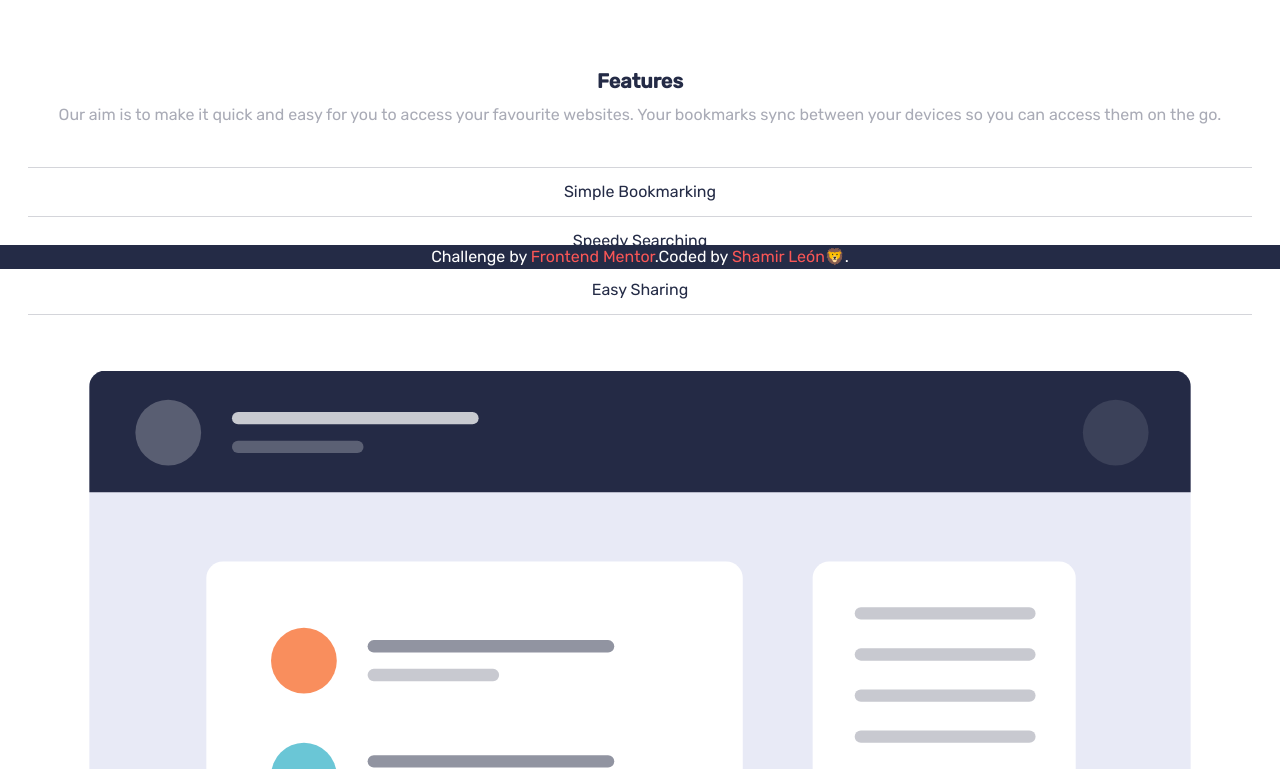
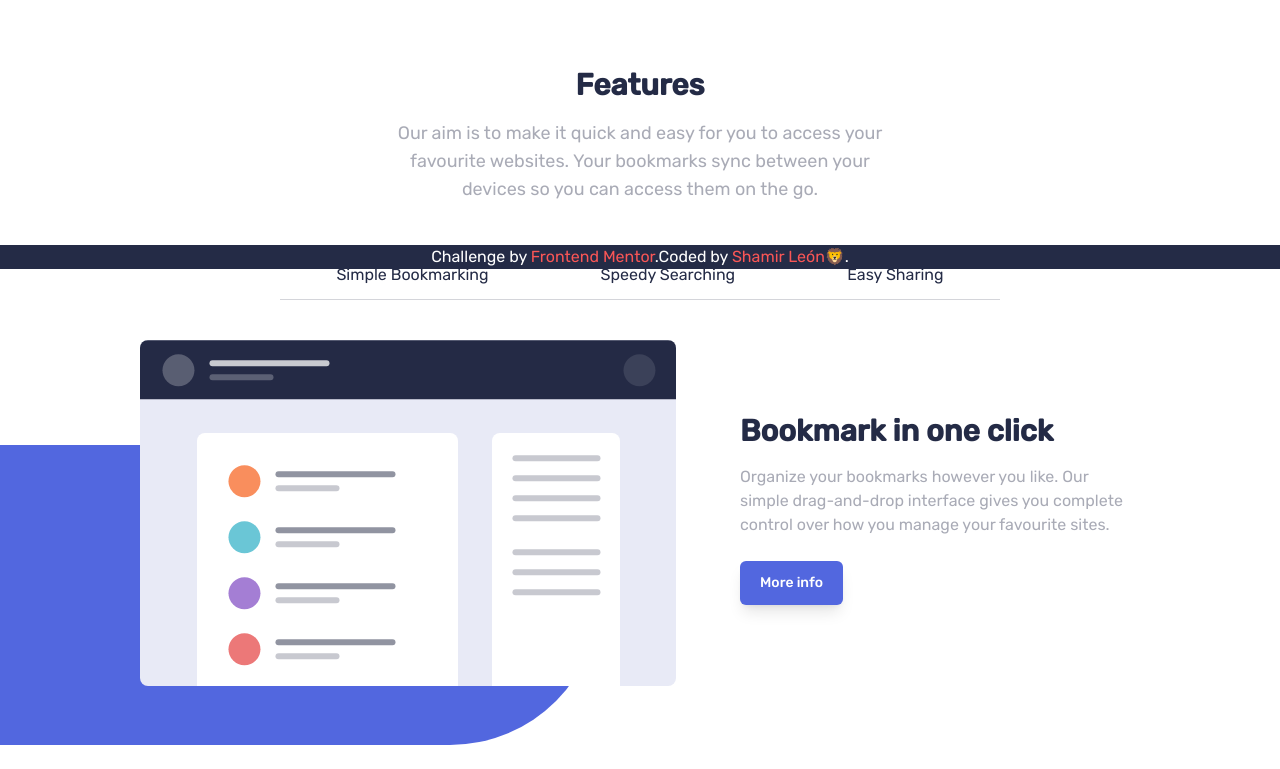
Before and after one commit to ShamirLeon/bookmark-landing, a React (Vite) app: page / in a window 1280 px wide. Shown: the part 531-1300 px from the top of the page. Built offline with nearby package versions, Linux system fonts and the light colour scheme.

Commit message:
Features - Desktop Design

```diff
--- a/src/components/Features/Features.jsx
+++ b/src/components/Features/Features.jsx
@@ -3,13 +3,17 @@ import FeaturesItem from './FeaturesItems';
 
 const Features = params => {
 	return (
-		<section className='px-7 py-20'>
-			<div className='flex flex-col gap-2 py-4 text-center'>
-				<h2 className='text-xl  font-bold text-DarkBlue'>{features.title}</h2>
-				<p className='text-base text-GrayishBlue'>{features.description}</p>
+		<section className='relative px-7 py-20 lg:px-32'>
+			<div className='mx-auto flex max-w-[500px] flex-col gap-4 py-4 text-center'>
+				<h2 className='text-2xl font-bold  text-DarkBlue lg:text-3xl'>
+					{features.title}
+				</h2>
+				<p className=' text-base text-GrayishBlue lg:text-lg'>
+					{features.description}
+				</p>
 			</div>
-
 			<FeaturesItem features={features}></FeaturesItem>
+			<div className='absolute left-0 bottom-[360px] -z-50 h-[170px] w-[250px] rounded-r-full bg-SoftBlue lg:bottom-0 lg:h-[300px] lg:w-[600px]'></div>
 		</section>
 	);
 };
--- a/src/components/Features/FeaturesItems.jsx
+++ b/src/components/Features/FeaturesItems.jsx
@@ -14,30 +14,37 @@ const FeaturesItem = ({ features = [] }) => {
 	];
 
 	return (
-		<div className='flex flex-col py-6 transition-all'>
-			<div className='border-b-[1px] border-GrayishBlue/50'></div>
+		<div className='m-2 flex flex-col py-6 transition-all lg:max-h-[430px]'>
+			<div className='border-b-[1px] border-GrayishBlue/50 lg:hidden'></div>
+			<div className='flex flex-col lg:flex-row lg:justify-center'>
 				{features.items.map((Feature, index) => (
 					<button
 						key={index}
 						onClick={() => setTab(index)}
-					className='after:content-[" "] relative border-b-[1px] border-GrayishBlue/50 py-3  text-DarkBlue after:absolute  after:bottom-0 after:right-0 after:left-0 after:mx-auto after:h-1 after:w-[30%] after:bg-SoftRed after:opacity-0 after:transition-all focus:after:opacity-100'
+						className='after:content-[" "] relative border-b-[1px] border-GrayishBlue/50 py-3  text-DarkBlue after:absolute  after:bottom-0 after:right-0 after:left-0 after:mx-auto after:h-1 after:w-[40%] after:bg-SoftRed after:opacity-0 after:transition-all focus:after:opacity-100 lg:px-14 lg:after:w-[100%] '
 					>
 						{Feature.head}
 					</button>
 				))}
+			</div>
 
-			<div className='flex flex-col gap-2 py-4 text-center '>
+			<div className='flex flex-col gap-5 py-4 text-center lg:mt-6 lg:flex-row lg:items-center lg:justify-center lg:gap-16'>
 				<img
 					src={illustrations[Tab]}
 					alt={features.items[Tab].title}
-					className='scale-90'
+					className='scale-90 lg:scale-100'
 				/>
-				<h2 className='text-xl  font-bold text-DarkBlue'>
+				<div className='max-w-[400px] lg:text-left '>
+					<h2 className='my-4  text-xl font-bold text-DarkBlue lg:text-3xl'>
 						{features.items[Tab].title}
 					</h2>
 					<p className='text-base text-GrayishBlue'>
 						{features.items[Tab].description}
 					</p>
+					<button className='my-6 rounded-md bg-SoftBlue py-3 px-5 text-sm font-medium text-white shadow-lg'>
+						More info
+					</button>
+				</div>
 			</div>
 		</div>
 	);
--- a/src/components/Hero/Hero.jsx
+++ b/src/components/Hero/Hero.jsx
@@ -13,7 +13,7 @@ const Hero = params => {
 			</div>
 			<div className='absolute right-0 top-[200px] -z-50 h-[170px] w-[250px] rounded-l-full bg-SoftBlue lg:top-[230px] lg:h-[300px] lg:w-[500px]'></div>
 			<div className='flex flex-col gap-5 px-7 text-center lg:max-w-[500px] lg:px-0 lg:text-left'>
-				<h1 className='text-2xl font-bold text-DarkBlue lg:text-5xl lg:font-normal'>
+				<h1 className='text-3xl font-bold text-DarkBlue lg:text-5xl lg:font-normal'>
 					{hero.title}
 				</h1>
 				<p className='text-base text-GrayishBlue'>{hero.description}</p>
```
Lines whose indentation alone changed are shown as unchanged.
